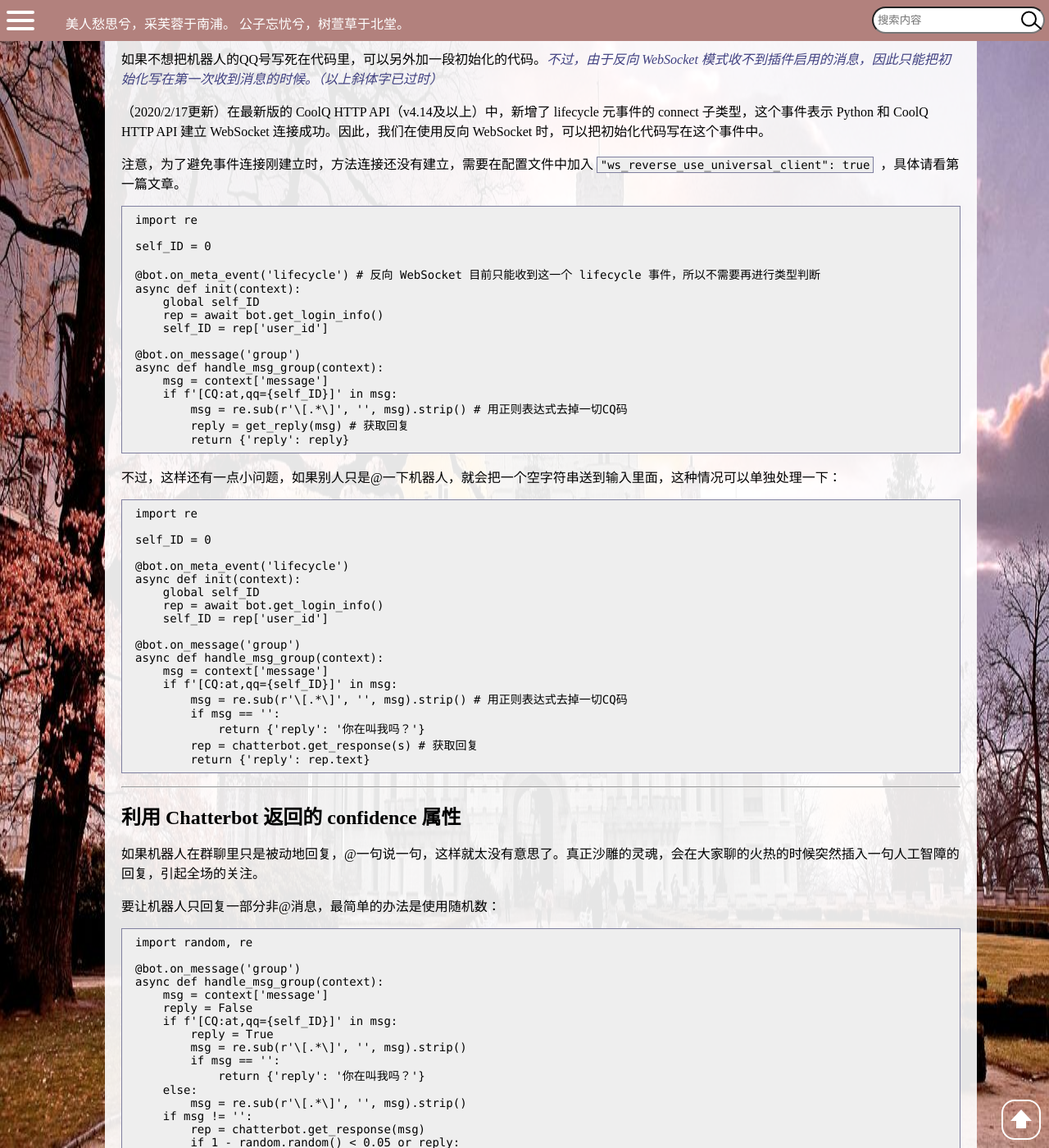
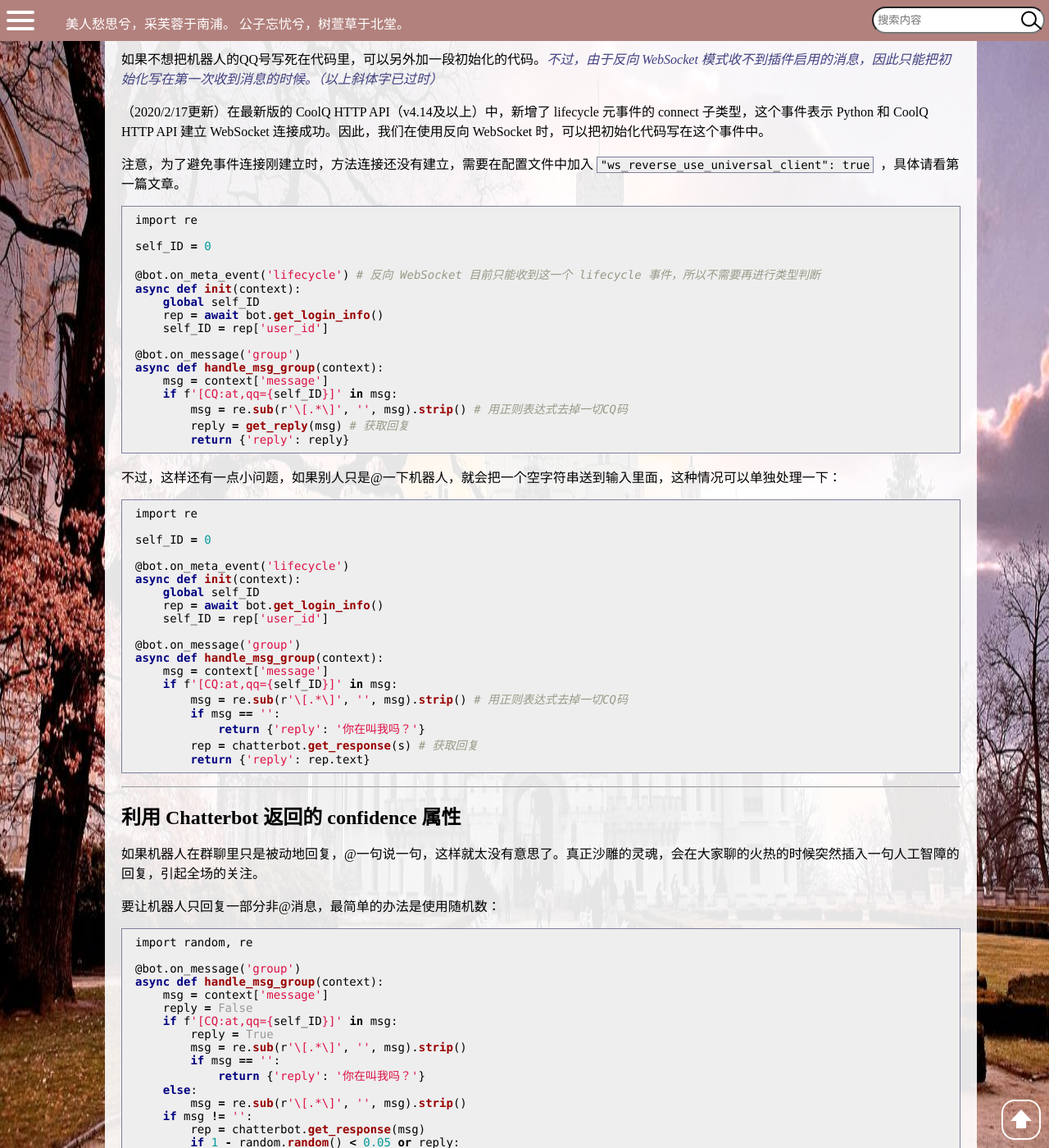
Before and after one commit to Wybxc/wybxc.github.io, a Jekyll site: the page built from _posts/2020-4-20-用 Python 来做一个聊天机器人吧！（二）.md, in a window 1280 px wide and 1400 px high, scrolled down 1163 px. Shown: the whole window at 82% size. Built offline with Jekyll 4.4.1, drawn with Linux system fonts in a browser that asks for light colours; comment, search, counter and statistics services are not loaded; some of the changed text lies outside the part shown.

Commit message:
修正文章格式

```diff
--- a/_posts/2020-4-20-用 Python 来做一个聊天机器人吧！（二）.md
+++ b/_posts/2020-4-20-用 Python 来做一个聊天机器人吧！（二）.md
@@ -27,7 +27,7 @@ CoolQ 的消息转义可以帮助我们方便地实现这一功能。
 
 因为CQ码也是一段字符串，因此我们可以在收到消息时，通过字符串匹配的方式加以判断：
 
-{% highlight python3 %}
+{% highlight python %}
 import re
 
 @bot.on_message('group')
@@ -46,7 +46,7 @@ async def handle_msg_group(context):
 
 注意，为了避免事件连接刚建立时，方法连接还没有建立，需要在配置文件中加入`"ws_reverse_use_universal_client": true` ，具体请看第一篇文章。
 
-{% highlight python3 %}
+{% highlight python %}
 import re
 
 self_ID = 0
@@ -69,7 +69,7 @@ async def handle_msg_group(context):
 
 不过，这样还有一点小问题，如果别人只是@一下机器人，就会把一个空字符串送到输入里面，这种情况可以单独处理一下：
 
-{% highlight python3 %}
+{% highlight python %}
 import re
 
 self_ID = 0
@@ -98,7 +98,7 @@ async def handle_msg_group(context):
 
 要让机器人只回复一部分非@消息，最简单的办法是使用随机数：
 
-{% highlight python3 %}
+{% highlight python %}
 import random, re
 
 @bot.on_message('group')
@@ -135,7 +135,7 @@ async def handle_msg_group(context):
 *confidence=0，代表这句话无从查证，只能瞎蒙*
 因此，我们可以通过判断`response`对象的`confidence`属性，只回答那些“能接上话”的句子，这样机器人的表现就会好一些。
 
-{% highlight python3 %}
+{% highlight python %}
 import re
 
 @bot.on_message('group')
--- a/zhi2markdown.py
+++ b/zhi2markdown.py
@@ -52,5 +52,5 @@ if __name__ == '__main__':
     req.encoding = 'utf-8'
     soup = BeautifulSoup(req.text, features='lxml')
     with open(f'./_drafts/{soup.title.text}.md', 'w', encoding='utf-8') as f:
-        for node in soup.find(class_='RichText'):
-            f.write(html2md(node))
+        for n in soup.find(class_='RichText'):
+            f.write(html2md(n))
```
